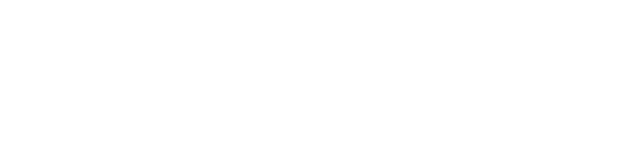
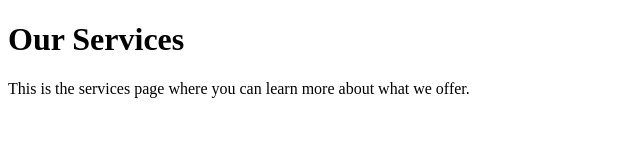
Before and after one commit to arnaud-devs/Gym-Git-Exercise-Solutions, a plain HTML site: page services.html in a window 1280 px wide. Shown: the whole page, without its empty margins (0-640 px from the left). Drawn offline with Linux system fonts and the light colour scheme.

Commit message:
Update services page title and content

```diff
--- a/services.html
+++ b/services.html
@@ -3,9 +3,12 @@
 <head>
     <meta charset="UTF-8">
     <meta name="viewport" content="width=device-width, initial-scale=1.0">
-    <title>Document</title>
+    <title>Services</title>
 </head>
 <body>
-
+    <div>
+        <h1>Our Services</h1>
+        <p>This is the services page where you can learn more about what we offer.</p>
+    </div>
 </body>
 </html>
```
